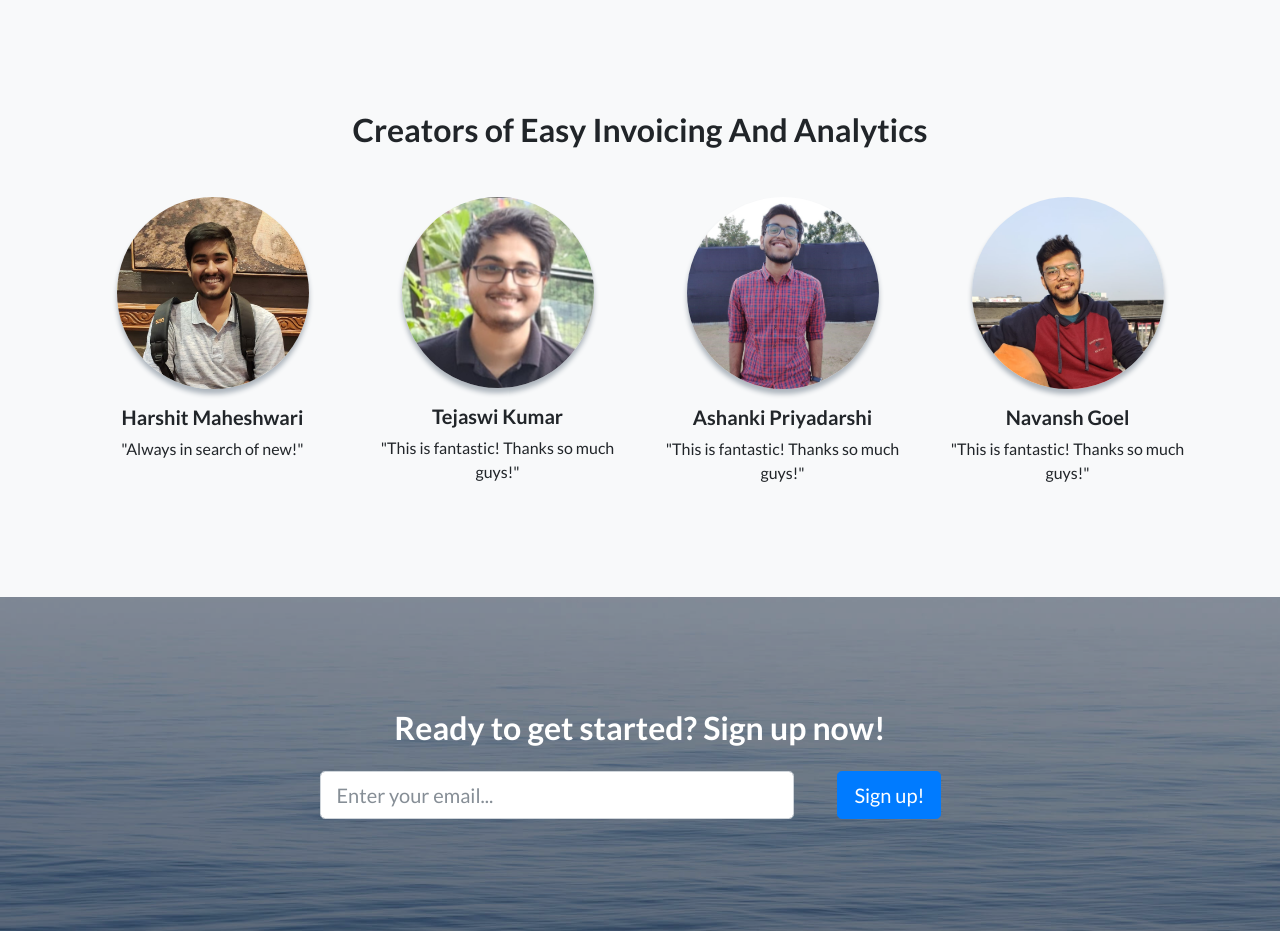
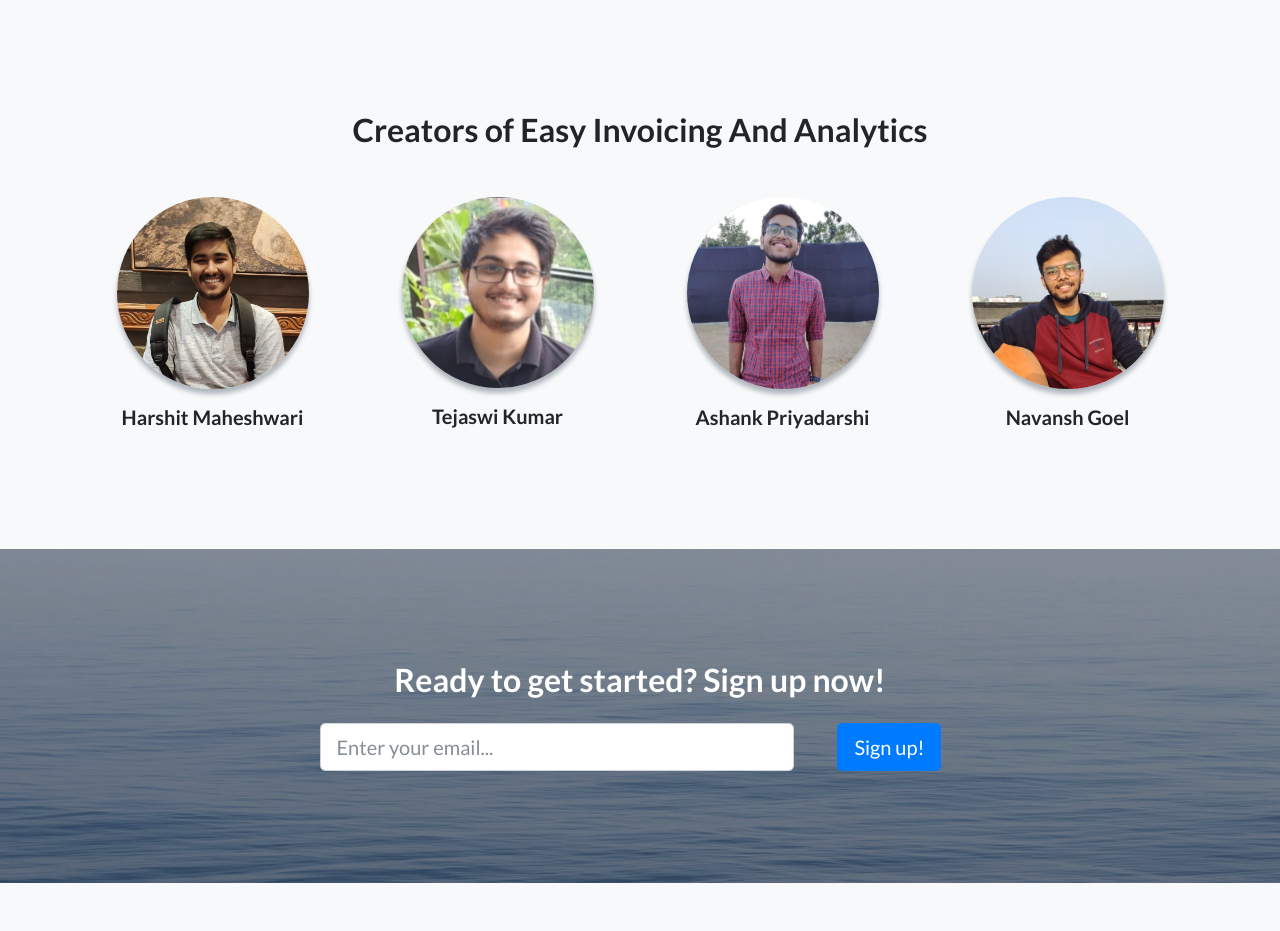
Before and after one commit to NavanshGoel/RazorPay-Hackathon, a Flask app: page / in a window 1280 px wide. Shown: the part 2173-3104 px from the top of the page. After the commit the page ends 3056 px from the top, so only its background shows below. Run offline with Flask 2, Linux system fonts and the light colour scheme; some libraries are stand-ins or nearby versions.

Commit message:
Minor Bug Fixes

```diff
--- a/app.py
+++ b/app.py
@@ -109,14 +109,14 @@ def dashboard():
             for j in i['line_items']:
                 if num_days <= 2629743:
                     #updating monthly revenue
-                    d['monthly_sales'] += j['net_amount']*j['quantity']/100
+                    d['monthly_sales'] += j['amount']*j['quantity']/100
                     #updating the pie data
                     if j['name'] not in pie_data:
-                        pie_data[j['name']] = j['net_amount']*j['quantity']/100
+                        pie_data[j['name']] = j['amount']*j['quantity']/100
                     else:
-                        pie_data[j['name']] += j['net_amount']*j['quantity']/100
+                        pie_data[j['name']] += j['amount']*j['quantity']/100
                 if num_days <= 31536000:
-                    d['annual_sales'] += j['net_amount']*j['quantity']/100
+                    d['annual_sales'] += j['amount']*j['quantity']/100
             #updating number of orders daily and monthly
             if num_days <= 2629743:
                 d['monthly_orders'] += 1
@@ -273,11 +273,11 @@ def topgrossing():
                     quant_last_30_days = 0
                 if j['name'] not in d:
                     d[j['name']] = [j['description'], j['amount']/100,
-                                    j['quantity'], quant_last_30_days, j['net_amount']*j['quantity']/100]
+                                    j['quantity'], quant_last_30_days, j['amount']*j['quantity']/100]
                 else:
                     d[j['name']][2] += j['quantity']
                     d[j['name']][3] += quant_last_30_days
-                    d[j['name']][4] += j['net_amount']*j['quantity']/100
+                    d[j['name']][4] += j['amount']*j['quantity']/100
         return render_template('topgrossing.html', d=d)
 
 
--- a/templates/dashboard.html
+++ b/templates/dashboard.html
@@ -179,7 +179,7 @@
                         <div class="col-lg-4 col-xl-4">
                             <div class="card shadow mb-4">
                                 <div class="card-header d-flex justify-content-between align-items-center">
-                                    <h6 class="text-primary fw-bold m-0">Top Products</h6>
+                                    <h6 class="text-primary fw-bold m-0">Top Products (Based On Revenue)</h6>
                                 </div>
                                 <div class="card-body">
                                     <div class="chart-area"><canvas data-bss-chart="{
--- a/templates/index.html
+++ b/templates/index.html
@@ -65,25 +65,25 @@
                 <div class="col-lg-4 col-xl-3">
                     <div class="mx-auto testimonial-item mb-5 mb-lg-0"><img class="rounded-circle img-fluid mb-3" src="{{ url_for('static',filename='img/has.jpg') }}">
                         <h5>Harshit Maheshwari</h5>
-                        <p class="font-weight-light mb-0">"Always in search of new!"</p>
+                        <p class="font-weight-light mb-0"></p>
                     </div>
                 </div>
                 <div class="col-lg-4 col-xl-3">
                     <div class="mx-auto testimonial-item mb-5 mb-lg-0"><img class="rounded-circle img-fluid mb-3" src="{{ url_for('static',filename='img/tej.png') }}">
                         <h5>Tejaswi Kumar</h5>
-                        <p class="font-weight-light mb-0">"This is fantastic! Thanks so much guys!"</p>
+                        <p class="font-weight-light mb-0"></p>
                     </div>
                 </div>
                 <div class="col-lg-4 col-xl-3">
                     <div class="mx-auto testimonial-item mb-5 mb-lg-0"><img class="rounded-circle img-fluid mb-3" src="{{ url_for('static',filename='img/ash.jpeg') }}">
-                        <h5>Ashanki Priyadarshi</h5>
-                        <p class="font-weight-light mb-0">"This is fantastic! Thanks so much guys!"</p>
+                        <h5>Ashank Priyadarshi</h5>
+                        <p class="font-weight-light mb-0"></p>
                     </div>
                 </div>
                 <div class="col-lg-4 col-xl-3">
                     <div class="mx-auto testimonial-item mb-5 mb-lg-0"><img class="rounded-circle img-fluid mb-3" src="{{ url_for('static',filename='img/nav.jpeg') }}">
                         <h5>Navansh Goel</h5>
-                        <p class="font-weight-light mb-0">"This is fantastic! Thanks so much guys!"</p>
+                        <p class="font-weight-light mb-0"></p>
                     </div>
                 </div>
             </div>
--- a/templates/register.html
+++ b/templates/register.html
@@ -12,7 +12,7 @@
     <link rel="stylesheet" href="static/fonts/fontawesome5-overrides.min.css">
 </head>
 
-<body class="bg-gradient-primary" style="overflow: hidden;">
+<body class="bg-gradient-primary">
     <div class="container">
         <div class="card shadow-lg o-hidden border-0 my-5" style="color: var(--bs-purple);">
             <div class="card-body p-0" style="height: 870px;">
```
Also changed, not shown: README.md.
